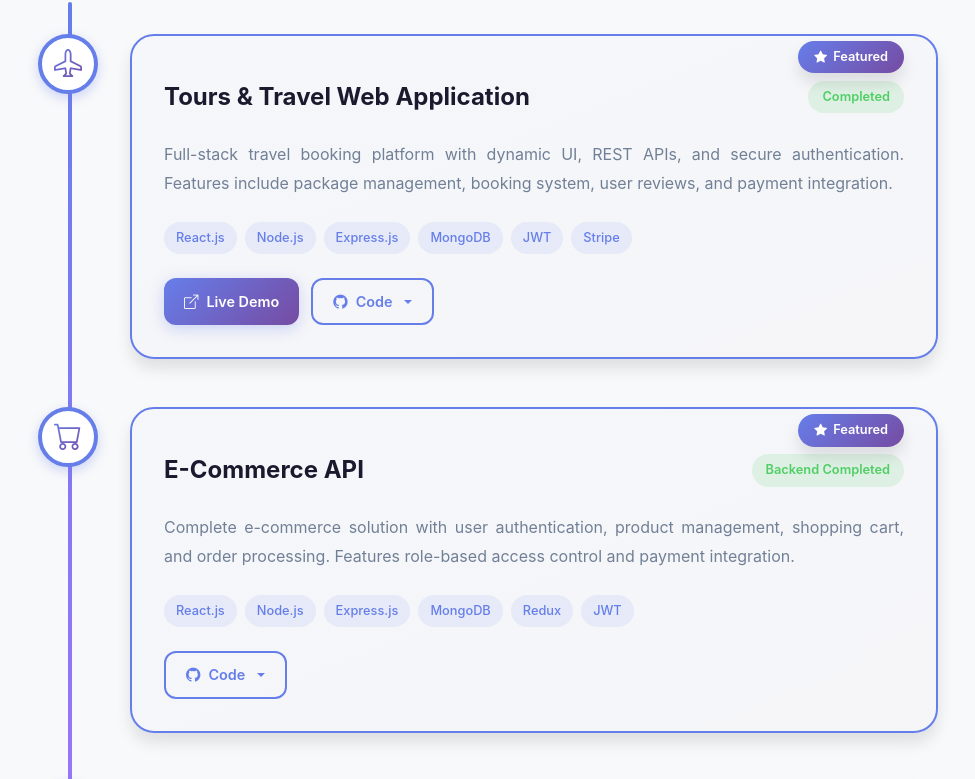
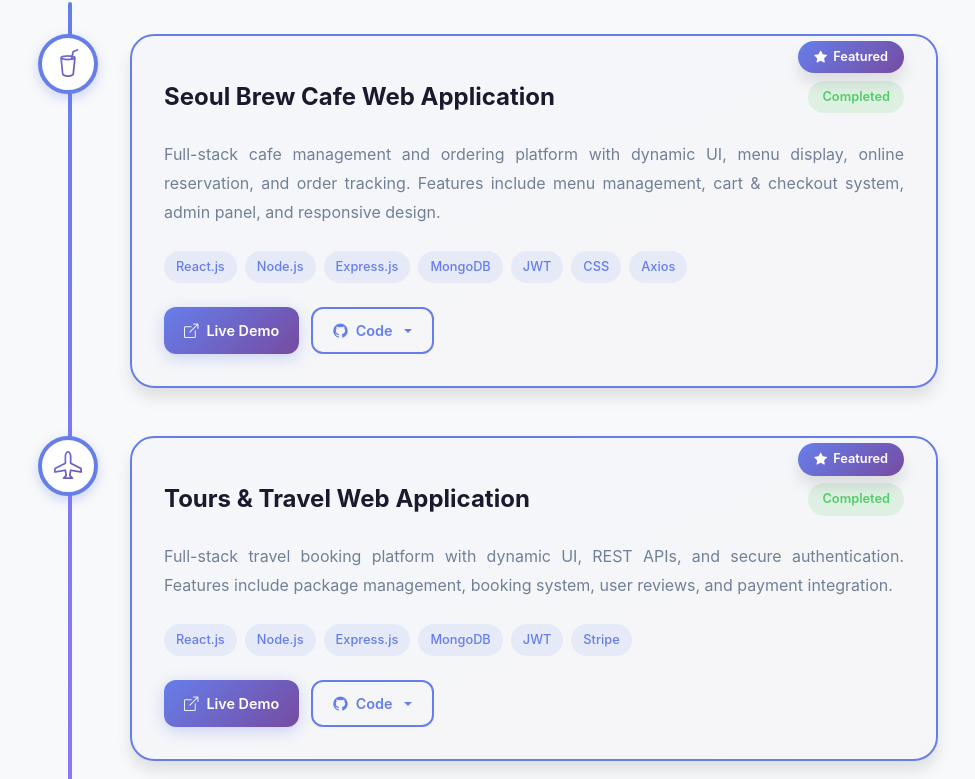
Before and after one commit to vishalsonwane951/Portfolio, a React (Vite) app: page / in a window 1280 px wide. Shown: the part 3218-3997 px from the top of the page, without its empty margins (152-1127 px from the left). Built offline with nearby package versions, Linux system fonts and the light colour scheme; the HTML template or start-up script is replaced by a standard one.

Commit message:
add new project

```diff
--- a/src/Profile.jsx
+++ b/src/Profile.jsx
@@ -8,6 +8,22 @@ const VISITOR_KEY = "portfolio_visitors";
 const SESSION_KEY = "visitor_session_active";
 
 const projectsData = [
+  {
+
+    title: "Seoul Brew Cafe Web Application",
+    description: "Full-stack cafe management and ordering platform with dynamic UI, menu display, online reservation, and order tracking. Features include menu management, cart & checkout system, admin panel, and responsive design.",
+    skills: ["React.js", "Node.js", "Express.js", "MongoDB", "JWT", "CSS", "Axios"],
+    progress: 100,
+    status: "Completed",
+    projectLink: "https://seoulbrewcafes.netlify.app",
+    githubLink: [
+      "https://github.com/vishalsonwane951/Seoul-Brew-Cafe-Frontend",
+      "https://github.com/vishalsonwane951/Seoul-Brew-Cafe-Backend"
+    ],
+    featured: true,
+    icon: "bi-cup-straw"
+
+  },
   {
     title: "Tours & Travel Web Application",
     description: "Full-stack travel booking platform with dynamic UI, REST APIs, and secure authentication. Features include package management, booking system, user reviews, and payment integration.",
@@ -411,13 +427,13 @@ function Portfolio() {
                 title: "Frontend Development",
                 icon: "bi-palette-fill",
                 color: "purple",
-                skills: ["React.js", "React Native", "JavaScript","Expo", "HTML5", "CSS3","Tailwind CSS", "Bootstrap", "EJS"]
+                skills: ["React.js", "React Native", "JavaScript", "Expo", "HTML5", "CSS3", "Tailwind CSS", "Bootstrap", "EJS"]
               },
               {
                 title: "Database & Tools",
                 icon: "bi-database-fill",
                 color: "green",
-                skills: ["MongoDB", "Mongoose", "Git", "GitHub", "Postman", "npm", "React Route","VS Code"]
+                skills: ["MongoDB", "Mongoose", "Git", "GitHub", "Postman", "npm", "React Route", "VS Code"]
               },
               {
                 title: "Core Concepts",
```
